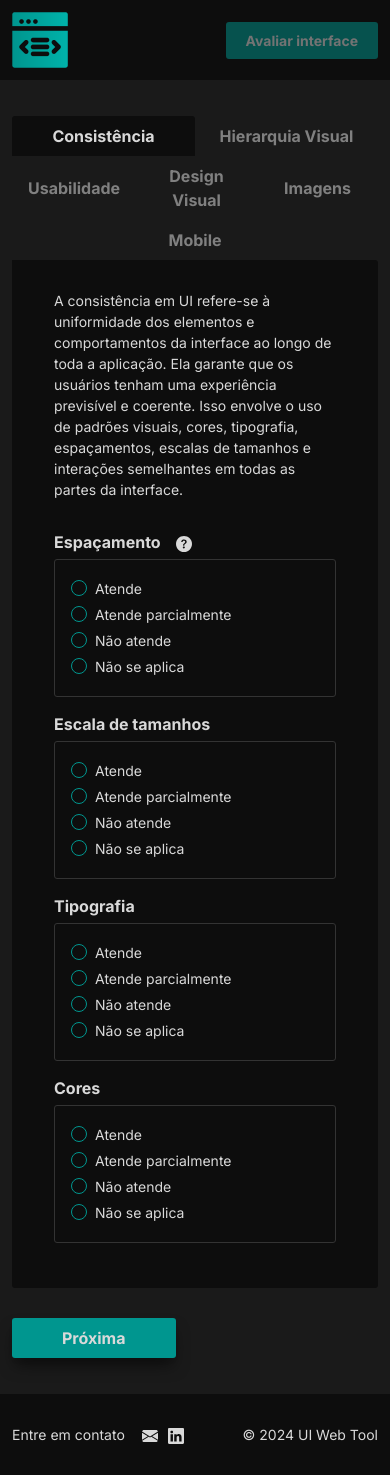
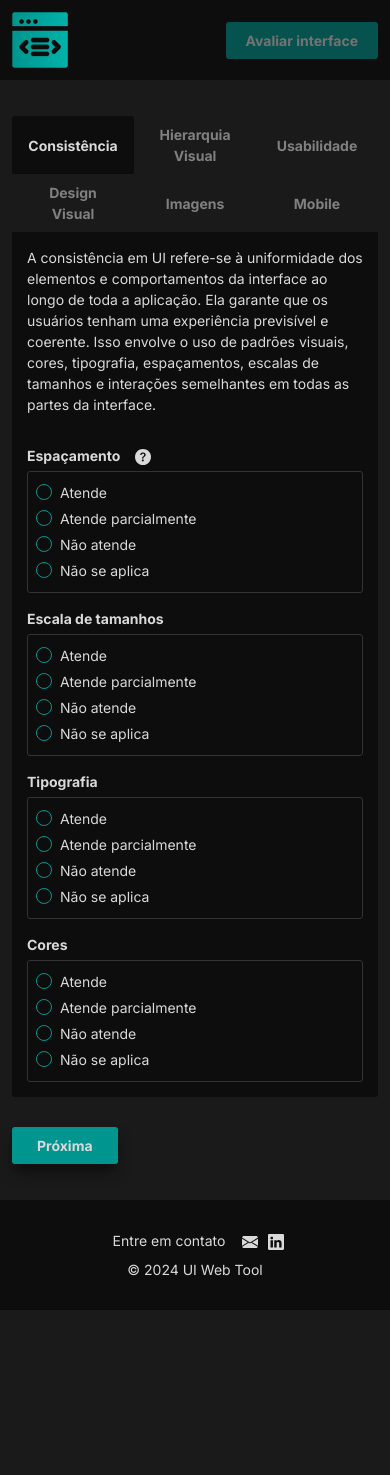
Before and after one commit to marcos-mantovani/ui-web-tool, a Next.js app: page /form in a window 390 px wide. After the commit the page ends 1310 px from the top, so only its background shows below. Built offline with nearby package versions, Linux system fonts and the light colour scheme.

Commit message:
Melhoria no espaçamento mobile do formulário

```diff
--- a/app/globals.css
+++ b/app/globals.css
@@ -64,6 +64,7 @@ body {
   color: var(--gray300);
   font-weight: bold;
   border: none;
+  font-size: 14px;
 }
 
 .nav-tabs .nav-link:hover {
@@ -144,6 +145,14 @@ body {
   border-right-color: #FFF !important;
 }
 
+
+
+@media (min-width: 576px) {
+  .nav-tabs .nav-link {
+    font-size: 16px;
+  }
+}
+
 /******************** Estilos para impressão do reraltório ********************/
 @media print {
   @page {
--- a/components/Form/ContainerTab/index.js
+++ b/components/Form/ContainerTab/index.js
@@ -18,7 +18,7 @@ export default function ContainerTab({description, fields, options}) {
         </p>
         {fields.map((field, idx) => {
           return(
-            <Col key={idx} xs={12}>
+            <Col key={idx} xs={12} className="p-0">
               <Row>
                 <Col xs="auto" className={styles.title}>
                   <span style={{paddingRight: '15px'}}>
@@ -42,7 +42,7 @@ export default function ContainerTab({description, fields, options}) {
                 </Col>
               </Row>
               <Row className="m-0">
-                <Col xs={12} className="p-3" style={{border: '1px solid var(--gray400)', borderRadius: '3px', margin: '5px 0 15px 0'}}>
+                <Col xs={12} className="p-2 p-sm-3" style={{border: '1px solid var(--gray400)', borderRadius: '3px', margin: '5px 0 0 0'}}>
                   <Form.Group controlId={field.name}>
                     {options.map((option, idx2) => {
                       return(
--- a/components/Form/ContainerTab/index.module.css
+++ b/components/Form/ContainerTab/index.module.css
@@ -1,10 +1,11 @@
 .containerStyle {
   margin: 0;
 }
+
 .containerStyle p {
   font-size: 14px;
   margin: 0;
-  padding-bottom: 30px;
+  padding: 0 0 15px;
 }
 
 .containerStyle label {
@@ -12,6 +13,18 @@
 }
 
 .title {
-  font-size: 16px;
+  font-size: 14px;
   font-weight: bold;
+  margin-top: 15px;
 }
+
+@media (min-width: 576px) {
+  .containerStyle p {
+    font-size: 14px;
+    margin: 0;
+  }
+
+  .title {
+    font-size: 16px;
+  }
+}
--- a/components/Form/Tabs/index.module.css
+++ b/components/Form/Tabs/index.module.css
@@ -1,29 +1,30 @@
 .formContainer {
   background-color: var(--gray700);
-  padding: 30px;
-  margin-bottom: 30px;
-  border-radius: 3px;
+  padding: 15px;
+  margin-bottom: 15px;
+  border-radius: 0 0 3px 3px;
 }
 
 .formContainer1 {
   background-color: var(--gray700);
-  padding: 30px;
-  margin-bottom: 30px;
-  border-radius: 0 3px 3px;
+  padding: 15px;
+  margin-bottom: 15px;
+  border-radius: 0 0 3px 3px;
 }
 
 .formContainer6 {
   background-color: var(--gray700);
-  padding: 30px;
-  margin-bottom: 30px;
-  border-radius: 3px 0 3px 3px;
+  padding: 15px;
+  margin-bottom: 15px;
+  border-radius: 0 0 3px 3px;
 }
 
 .nextButton {
-  padding: 8px 50px;
+  margin-top: 15px;
+  font-size: 14px;
+  padding: 8px 25px;
   border-radius: 3px;
   color: var(--gray200);
-  display: flex;
   text-decoration: none;
   background-color: var(--secondary);
   font-weight: bold;
@@ -32,23 +33,49 @@
   box-shadow: rgba(0, 0, 0, 0.5) 0px 10px 15px -3px, rgba(0, 0, 0, 0.05) 0px 4px 6px -2px;
 }
 
-.nextButton:hover {
-  background-color: var(--primary);
-  border-color: var(--primary);
-}
-
 .prevButton {
+  margin-top: 15px;
+  font-size: 14px;
   background-color: var(--gray400);
   border-radius: 3px;
   border: none;
-  padding: 8px 50px;
+  padding: 8px 25px;
   color: var(--gray200);
   transition: all ease 0.1s;
   font-weight: bold;
   box-shadow: rgba(0, 0, 0, 0.5) 0px 10px 15px -3px, rgba(0, 0, 0, 0.05) 0px 4px 6px -2px;
 }
 
-.prevButton:hover {
-  background-color: var(--gray700);
-  border-color: var(--gray700);
+@media (min-width: 576px) {
+  .formContainer {
+    padding: 30px;
+    margin-bottom: 30px;
+    border-radius: 3px;
+  }
+
+  .formContainer1 {
+    padding: 30px;
+    margin-bottom: 30px;
+    border-radius: 0 3px 3px;
+  }
+
+  .formContainer6 {
+    padding: 30px;
+    margin-bottom: 30px;
+    border-radius: 3px 0 3px 3px;
+  }
+
+  .nextButton, .prevButton {
+    padding: 8px 50px;
+  }
+
+  .nextButton:hover {
+    background-color: var(--primary);
+    border-color: var(--primary);
+  }
+
+  .prevButton:hover {
+    background-color: var(--gray700);
+    border-color: var(--gray700);
+  }
 }
--- a/components/Layout/Footer/index.js
+++ b/components/Layout/Footer/index.js
@@ -9,8 +9,8 @@ export default function Footer() {
     <Col className={styles.footer} xs={12}>
       <Container>
         <Row className="justify-content-between">
-          <Col xs="auto">
-            <Row>
+          <Col xs={12} sm="auto">
+            <Row className='justify-content-center'>
               <Col xs="auto">
                 Entre em contato
               </Col>
@@ -38,8 +38,12 @@ export default function Footer() {
               </Col>
             </Row>
           </Col>
-          <Col xs="auto">
-              © 2024 UI Web Tool
+          <Col xs={12} sm="auto">
+              <Row className='justify-content-center pt-2 pt-sm-0'>
+                <Col xs="auto">
+                  © 2024 UI Web Tool
+                </Col>
+              </Row>
           </Col>
         </Row>
       </Container>
```
